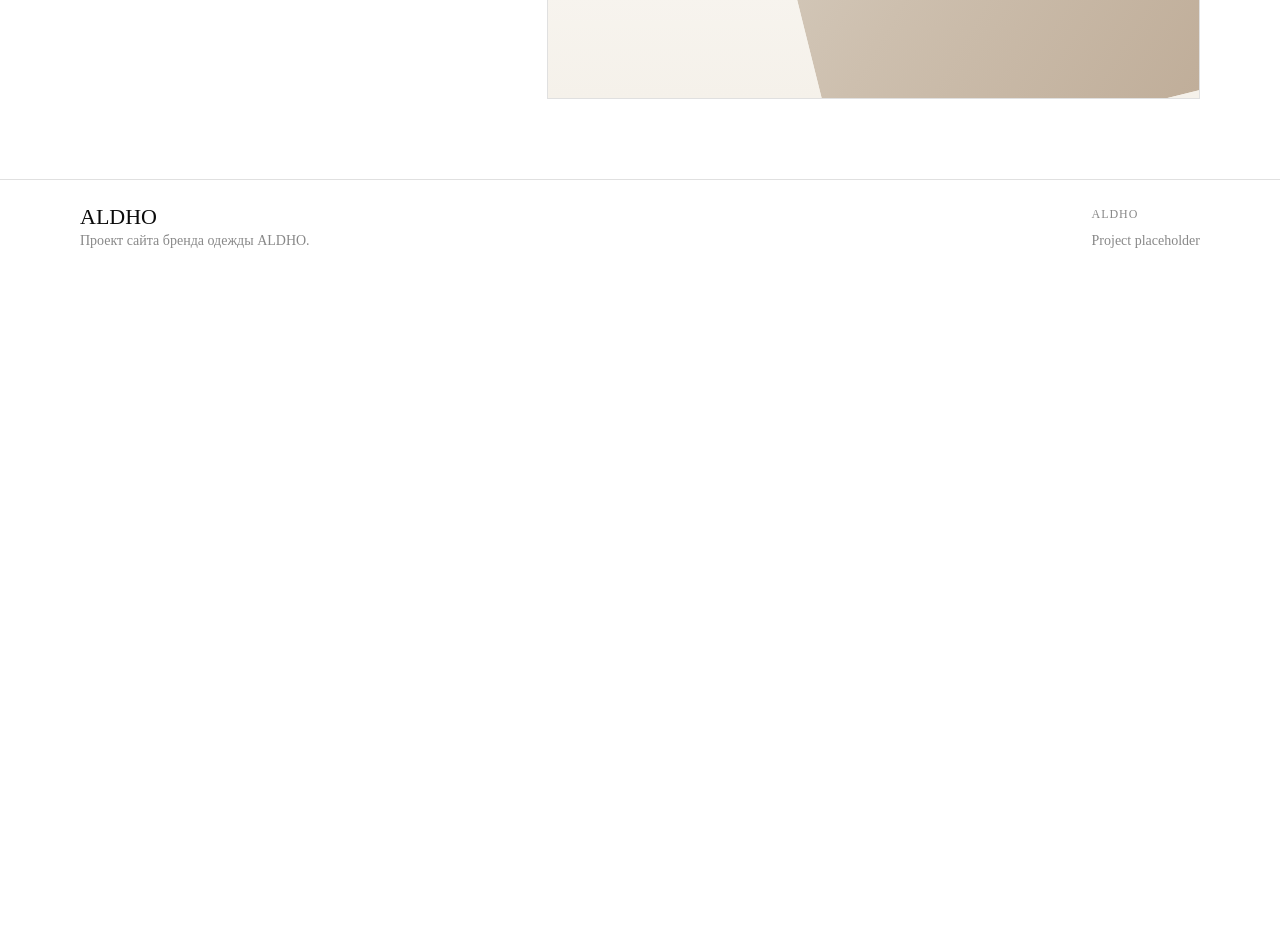
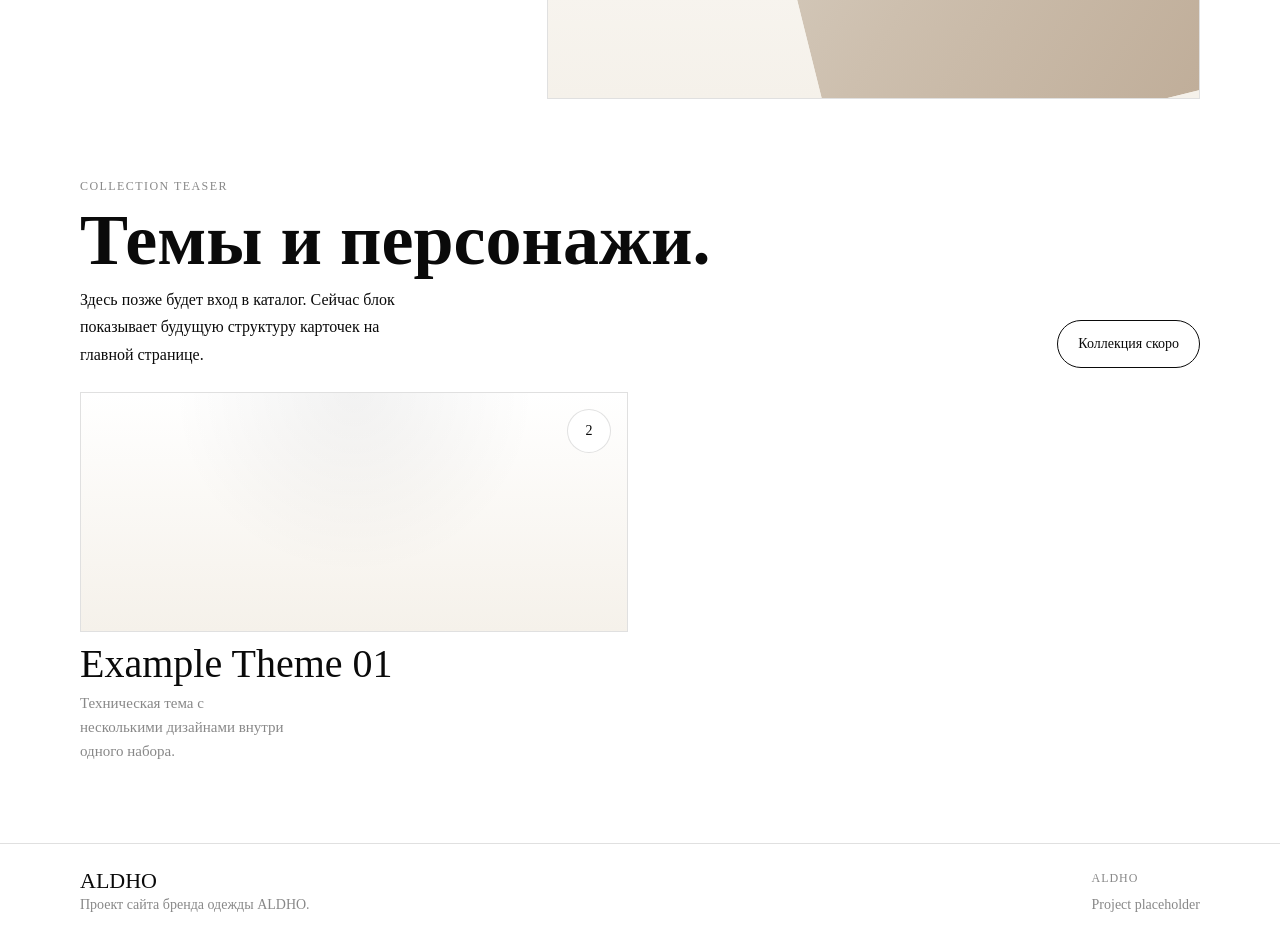
Before and after one commit to ALDYNEC-07/ALDHO, a Next.js app: page / in a window 1280 px wide. Shown: the part 2260-3208 px from the top of the page. Before the commit the page ends 2544 px from the top, so only its background shows below. Built offline with nearby package versions, Linux system fonts and the light colour scheme.

Commit message:
feat: add homepage collection teaser

```diff
--- a/app/page.tsx
+++ b/app/page.tsx
@@ -1,4 +1,5 @@
 import { BrandSection } from "@/components/homepage/BrandSection";
+import { CollectionTeaserSection } from "@/components/homepage/CollectionTeaserSection";
 import { HeroSection } from "@/components/homepage/HeroSection";
 import { HomepageStateNote } from "@/components/homepage/HomepageStateNote";
 import { LabelSection } from "@/components/homepage/LabelSection";
@@ -12,6 +13,7 @@ export default function HomePage() {
       <BrandSection />
       <QualitySection />
       <LabelSection />
+      <CollectionTeaserSection />
     </>
   );
 }
--- /dev/null
+++ b/components/homepage/CollectionTeaserSection.module.css
@@ -0,0 +1,111 @@
+.section {
+  padding-top: var(--space-48);
+}
+
+.header {
+  display: grid;
+  gap: var(--space-16);
+  align-items: end;
+}
+
+.copy {
+  display: grid;
+  gap: var(--space-12);
+}
+
+.label {
+  margin: 0;
+  font-family: var(--font-mono);
+  font-size: 12px;
+  letter-spacing: 0.12em;
+  text-transform: uppercase;
+  color: var(--color-muted);
+}
+
+.title {
+  margin: 0;
+  font-family: var(--font-display);
+  font-size: clamp(32px, 7vw, 72px);
+  line-height: 0.95;
+  color: var(--color-foreground);
+}
+
+.text {
+  margin: 0;
+  max-width: 40ch;
+  font-size: 16px;
+  line-height: 1.7;
+  color: var(--color-foreground);
+}
+
+.grid {
+  display: grid;
+  gap: var(--space-16);
+  margin-top: var(--space-24);
+}
+
+.card {
+  display: grid;
+  gap: var(--space-12);
+}
+
+.preview {
+  position: relative;
+  min-height: 240px;
+  border: 1px solid var(--color-border);
+  background:
+    radial-gradient(circle at top, rgba(0, 0, 0, 0.05), transparent 50%),
+    linear-gradient(180deg, #ffffff 0%, #f5f1ea 100%);
+}
+
+.count {
+  position: absolute;
+  right: var(--space-16);
+  top: var(--space-16);
+  display: inline-flex;
+  align-items: center;
+  justify-content: center;
+  min-width: 44px;
+  min-height: 44px;
+  padding: 0 10px;
+  border-radius: 999px;
+  border: 1px solid rgba(10, 10, 10, 0.12);
+  background: rgba(255, 255, 255, 0.92);
+  font-family: var(--font-mono);
+  font-size: 14px;
+  line-height: 1;
+  color: var(--color-foreground);
+}
+
+.cardContent {
+  display: grid;
+  gap: var(--space-8);
+}
+
+.cardTitle {
+  margin: 0;
+  font-family: var(--font-display);
+  font-size: clamp(28px, 4vw, 40px);
+  line-height: 0.98;
+  color: var(--color-foreground);
+}
+
+.cardText {
+  margin: 0;
+  max-width: 28ch;
+  font-size: 15px;
+  line-height: 1.6;
+  color: var(--color-muted);
+}
+
+@media (min-width: 960px) {
+  .header {
+    grid-template-columns: minmax(0, 1fr) auto;
+    gap: var(--space-24);
+  }
+
+  .grid {
+    grid-template-columns: repeat(2, minmax(0, 1fr));
+    gap: var(--space-24);
+  }
+}
--- /dev/null
+++ b/components/homepage/CollectionTeaserSection.tsx
@@ -0,0 +1,47 @@
+import { getCharacterThemes } from "@/lib/catalog";
+import { Button } from "@/components/ui/Button";
+import { Container } from "@/components/ui/Container";
+import { Section } from "@/components/ui/Section";
+import styles from "./CollectionTeaserSection.module.css";
+
+export function CollectionTeaserSection() {
+  const themes = getCharacterThemes();
+
+  return (
+    <Section className={styles.section}>
+      <Container>
+        <div className={styles.header}>
+          <div className={styles.copy}>
+            <p className={styles.label}>Collection teaser</p>
+            <h2 className={styles.title}>Темы и персонажи.</h2>
+            <p className={styles.text}>
+              Здесь позже будет вход в каталог. Сейчас блок показывает будущую
+              структуру карточек на главной странице.
+            </p>
+          </div>
+
+          <Button variant="secondary" type="button" disabled>
+            Коллекция скоро
+          </Button>
+        </div>
+
+        <div className={styles.grid}>
+          {themes.map((theme) => (
+            <article key={theme.id} className={styles.card}>
+              <div className={styles.preview} aria-hidden="true">
+                <span className={styles.count}>{theme.designIds.length}</span>
+              </div>
+
+              <div className={styles.cardContent}>
+                <p className={styles.cardTitle}>{theme.name}</p>
+                <p className={styles.cardText}>
+                  {theme.subtitle ?? "Тема с несколькими дизайнами внутри."}
+                </p>
+              </div>
+            </article>
+          ))}
+        </div>
+      </Container>
+    </Section>
+  );
+}
```
